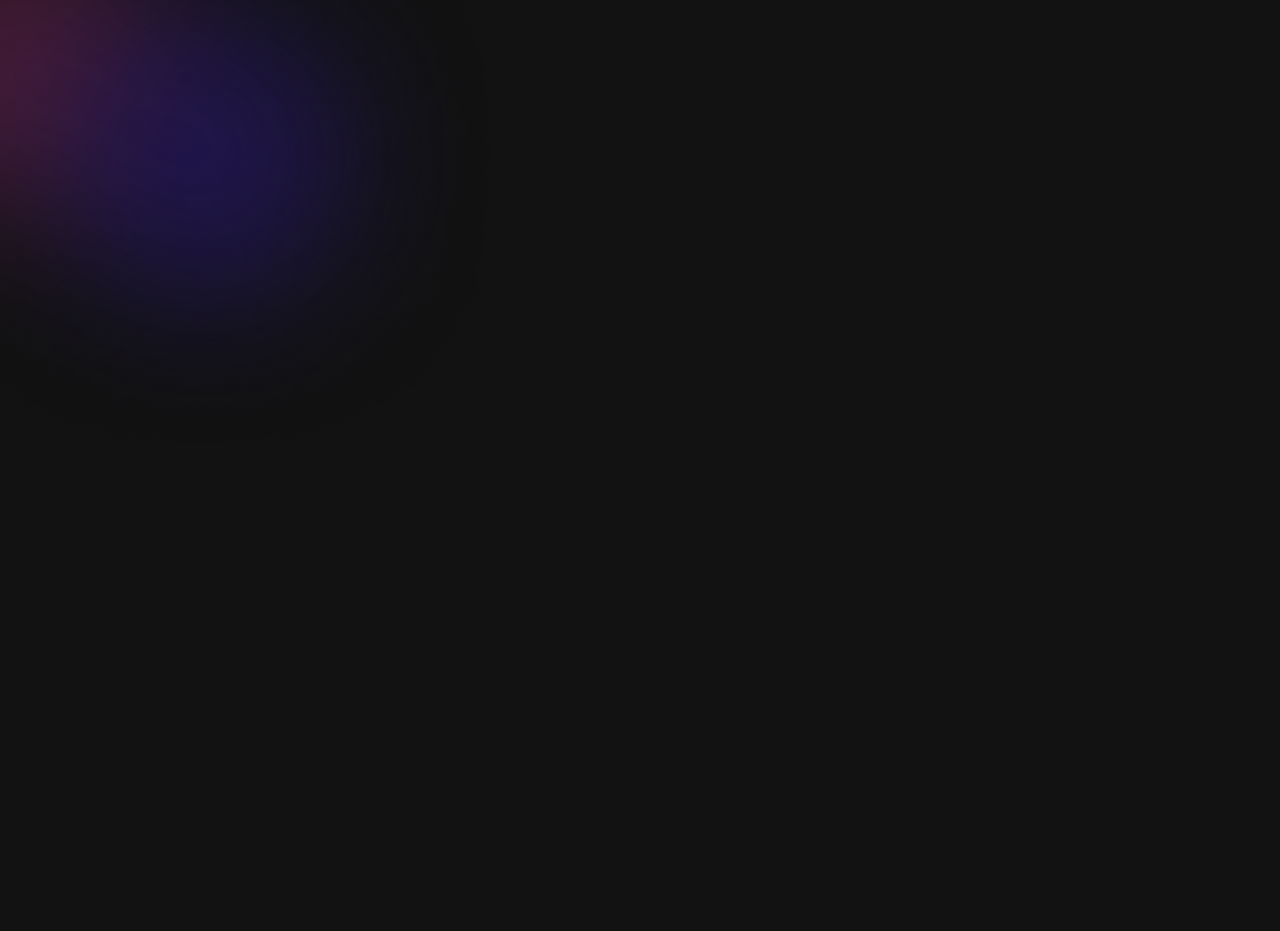
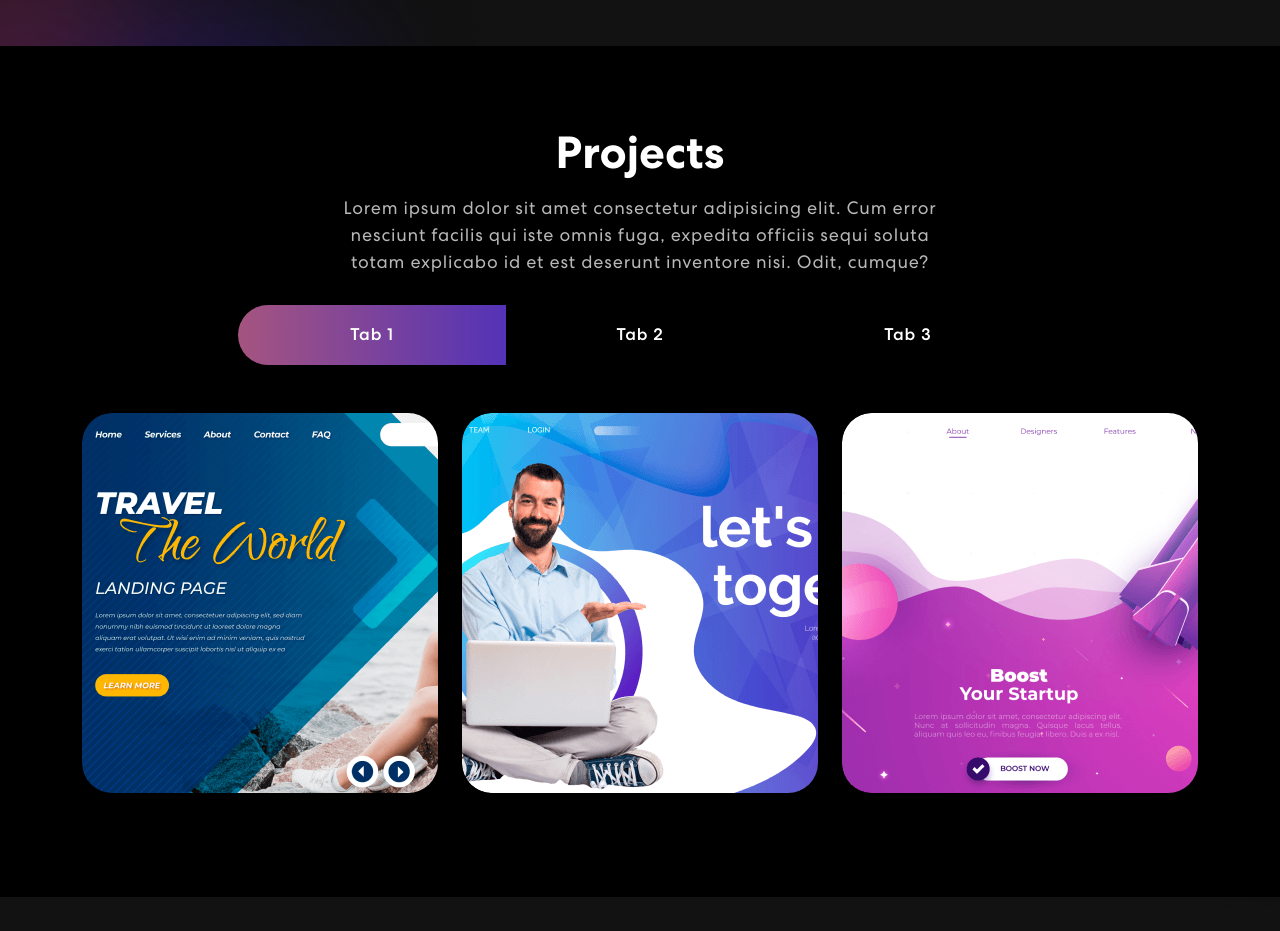
Before and after one commit to manuwasa/manu-portofolio, a React (Create React App) app: page / in a window 1280 px wide. Shown: the part 1120-2051 px from the top of the page. Before the commit the page ends 1584 px from the top, so only its background shows below. Built offline with nearby package versions, Linux system fonts and the light colour scheme.

Commit message:
Creating projects section

```diff
--- a/src/App.css
+++ b/src/App.css
@@ -65,7 +65,10 @@ nav.navbar.scrolled {
 }
 
 nav.navbar a.navbar-brand {
-  width: 15%;
+  width: 9%;
+  color: #fff;
+  font-size: 40px;
+  font-weight: 700;
 }
 
 nav.navbar .navbar-nav .nav-link.navbar-link {
@@ -369,6 +372,155 @@ nav.navbar .navbar-toggler[aria-expanded="true"] .navbar-toggler-icon {
 
 /* Skills */
 
+/* Projects */
+
+.project {
+  padding: 80px 0;
+  position: relative;
+  background-color: black;
+}
+
+.project h2 {
+  font-size: 45px;
+  font-weight: 700;
+  text-align: center;
+}
+
+.project p {
+  color: #b8b8b8;
+  font-size: 18px;
+  letter-spacing: 0.8px;
+  line-height: 1.5em;
+  margin: 14px auto 30px auto;
+  text-align: center;
+  width: 56%;
+}
+
+.project .nav.nav-pills {
+  width: 72%;
+  margin: 0 auto;
+  border-radius: 50px;
+  background-color: rgb(255, 255, 255/10%);
+  overflow: hidden;
+}
+
+.project .nav.nav-pills .nav-item {
+  width: 33.33333%;
+}
+
+.project .nav.nav-pills .nav-link {
+  background-color: transparent;
+  border-radius: 0;
+  padding: 17px 0;
+  color: #fff;
+  width: 100%;
+  font-size: 17px;
+  letter-spacing: 0.8px;
+  font-weight: 500;
+  position: relative;
+  transition: 0.3s ease-in-out;
+  text-align: center;
+  z-index: 0;
+}
+
+.project .nav.nav-pills .nav-link::before {
+  content: "";
+  position: absolute;
+  width: 100%;
+  height: 0;
+  background: linear-gradient(90.21deg, #aa567c -5.91%, #4a2fbd 111.58%);
+  top: 0;
+  left: 0;
+  z-index: -1;
+  transition: 0.3s ease-in-out;
+}
+
+.project .nav.nav-pills .nav-link.active::before {
+  height: 100% !important;
+}
+
+/* .project .nav.nav-pills .nav-link.active {
+  border: 1px solid rgba(255, 255, 255, 1);
+}
+
+.nav-link#projects-tabs-tab-first {
+  border: 1px solid rgba(255, 255, 255, 0.5);
+  border-radius: 55px 55px 0px 55px;
+}
+.nav-link#projects-tabs-tab-second {
+  border-top: 1px solid rgba(255, 255, 255, 0.5);
+  border-bottom: 1px solid rgba(255, 255, 255, 0.5);
+}
+.nav-link#projects-tabs-tab-third {
+  border: 1px solid rgba(255, 255, 255, 0.5);
+  border-radius: 0 55px 55px 0;
+} */
+
+.proj-imgbx {
+  display: flex;
+  position: relative;
+  border-radius: 30px !important;
+  overflow: hidden;
+  margin-bottom: 24px;
+}
+
+.proj-imgbx::before {
+  content: "";
+  background: linear-gradient(90.21deg, #aa367c -5.91%, #4a2fbd 111.58%);
+  opacity: 0.85;
+  position: absolute;
+  width: 100%;
+  height: 0;
+  transition: 0.4s ease-in-out;
+}
+
+.proj-imgbx:hover::before {
+  height: 100%;
+}
+
+.proj-txtx {
+  position: absolute;
+  text-align: center;
+  top: 65%;
+  left: 50%;
+  transform: translate(-50%, -50%);
+  transition: 0.5s ease-in-out;
+  opacity: 0;
+  width: 100%;
+}
+
+.proj-imgbx:hover .proj-txtx {
+  top: 50%;
+  opacity: 1;
+}
+
+.proj-txtx h4 {
+  font-size: 30px;
+  font-weight: 700;
+  letter-spacing: 0.8px;
+  line-height: 1.1em;
+  color: #fff;
+}
+
+.proj-txtx span {
+  font-style: italic;
+  font-weight: 400;
+  font-size: 15px;
+  letter-spacing: 0.8px;
+  color: #fff;
+}
+
+.background-image-right {
+  top: 20%;
+  position: absolute;
+  bottom: 0;
+  width: 35%;
+  right: 0;
+  z-index: -4;
+}
+
+/* Projects */
+
 /* .App {
   text-align: center;
 }
--- a/src/App.js
+++ b/src/App.js
@@ -1,6 +1,7 @@
 import "./App.css";
 import { Banner } from "./components/Banner";
 import { MyNavbar } from "./components/MyNavbar";
+import { Project } from "./components/Project";
 import { Skills } from "./components/Skills";
 
 function App() {
@@ -9,6 +10,7 @@ function App() {
       <MyNavbar />
       <Banner />
       <Skills />
+      <Project />
     </div>
   );
 }
--- a/src/components/MyNavbar.js
+++ b/src/components/MyNavbar.js
@@ -26,9 +26,7 @@ export const MyNavbar = () => {
   return (
     <Navbar expand="lg" className={scrolled ? "scrolled" : ""}>
       <Container>
-        <Navbar.Brand href="#home">
-          <img src={logo} alt="my-logo" />
-        </Navbar.Brand>
+        <Navbar.Brand href="#home">MANU</Navbar.Brand>
         <Navbar.Toggle aria-controls="basic-navbar-nav">
           <span className="navbar-toggler-icon"></span>
         </Navbar.Toggle>
@@ -55,7 +53,7 @@ export const MyNavbar = () => {
             <Nav.Link
               href="#projects"
               className={
-                activeLink === "projects" ? "active navbar-link" : "navbar-link"
+                activeLink === "project" ? "active navbar-link" : "navbar-link"
               }
               onClick={() => onUpdateActiveLink("projects")}
             >
--- /dev/null
+++ b/src/components/Project.js
@@ -0,0 +1,84 @@
+import {
+  Col,
+  Container,
+  Nav,
+  Row,
+  TabContainer,
+  TabContent,
+  TabPane,
+} from "react-bootstrap";
+import { ProjectCard } from "./ProjectCard";
+import colorSharp2 from "../assets/img/color-sharp2.png";
+import project01 from "../assets/img/project-img1.png";
+import project02 from "../assets/img/project-img2.png";
+import project03 from "../assets/img/project-img3.png";
+
+export const Project = () => {
+  const projects = [
+    {
+      title: "Website Development",
+      description: "Company Profile",
+      imgUrl: project01,
+      siteUrl: "#",
+    },
+    {
+      title: "Website Development",
+      description: "Company Profile",
+      imgUrl: project02,
+      siteUrl: "#",
+    },
+    {
+      title: "Website Development",
+      description: "Landing Page",
+      imgUrl: project03,
+      siteUrl: "#",
+    },
+  ];
+
+  return (
+    <section className="project" id="project">
+      <Container>
+        <Row>
+          <Col>
+            <h2>Projects</h2>
+            <p>
+              Lorem ipsum dolor sit amet consectetur adipisicing elit. Cum error
+              nesciunt facilis qui iste omnis fuga, expedita officiis sequi
+              soluta totam explicabo id et est deserunt inventore nisi. Odit,
+              cumque?
+            </p>
+            <TabContainer id="projecs-tabs" defaultActiveKey="first">
+              <Nav
+                variant="pills"
+                className="nav-pills mb-5 justify-content-center align-items-center"
+                id="pills-tab"
+              >
+                <Nav.Item>
+                  <Nav.Link eventKey="first">Tab 1</Nav.Link>
+                </Nav.Item>
+                <Nav.Item>
+                  <Nav.Link eventKey="second">Tab 2</Nav.Link>
+                </Nav.Item>
+                <Nav.Item>
+                  <Nav.Link eventKey="third">Tab 3</Nav.Link>
+                </Nav.Item>
+              </Nav>
+              <TabContent>
+                <TabPane eventKey="first">
+                  <Row>
+                    {projects.map((project, index) => {
+                      return <ProjectCard key={index} {...project} />;
+                    })}
+                  </Row>
+                </TabPane>
+                <TabPane eventKey="second">lorem ipsum</TabPane>
+                <TabPane eventKey="third">lorem ipsum</TabPane>
+              </TabContent>
+            </TabContainer>
+          </Col>
+        </Row>
+      </Container>
+      <img src={colorSharp2} alt="bg" className="background-image-right" />
+    </section>
+  );
+};
--- /dev/null
+++ b/src/components/ProjectCard.js
@@ -0,0 +1,15 @@
+import { Col } from "react-bootstrap";
+
+export const ProjectCard = ({ title, description, imgUrl, siteUrl }) => {
+  return (
+    <Col sm={6} md={4}>
+      <a href={siteUrl} className="proj-imgbx">
+        <img src={imgUrl} />
+        <div className="proj-txtx">
+          <h4>{title}</h4>
+          <span>{description}</span>
+        </div>
+      </a>
+    </Col>
+  );
+};
```
